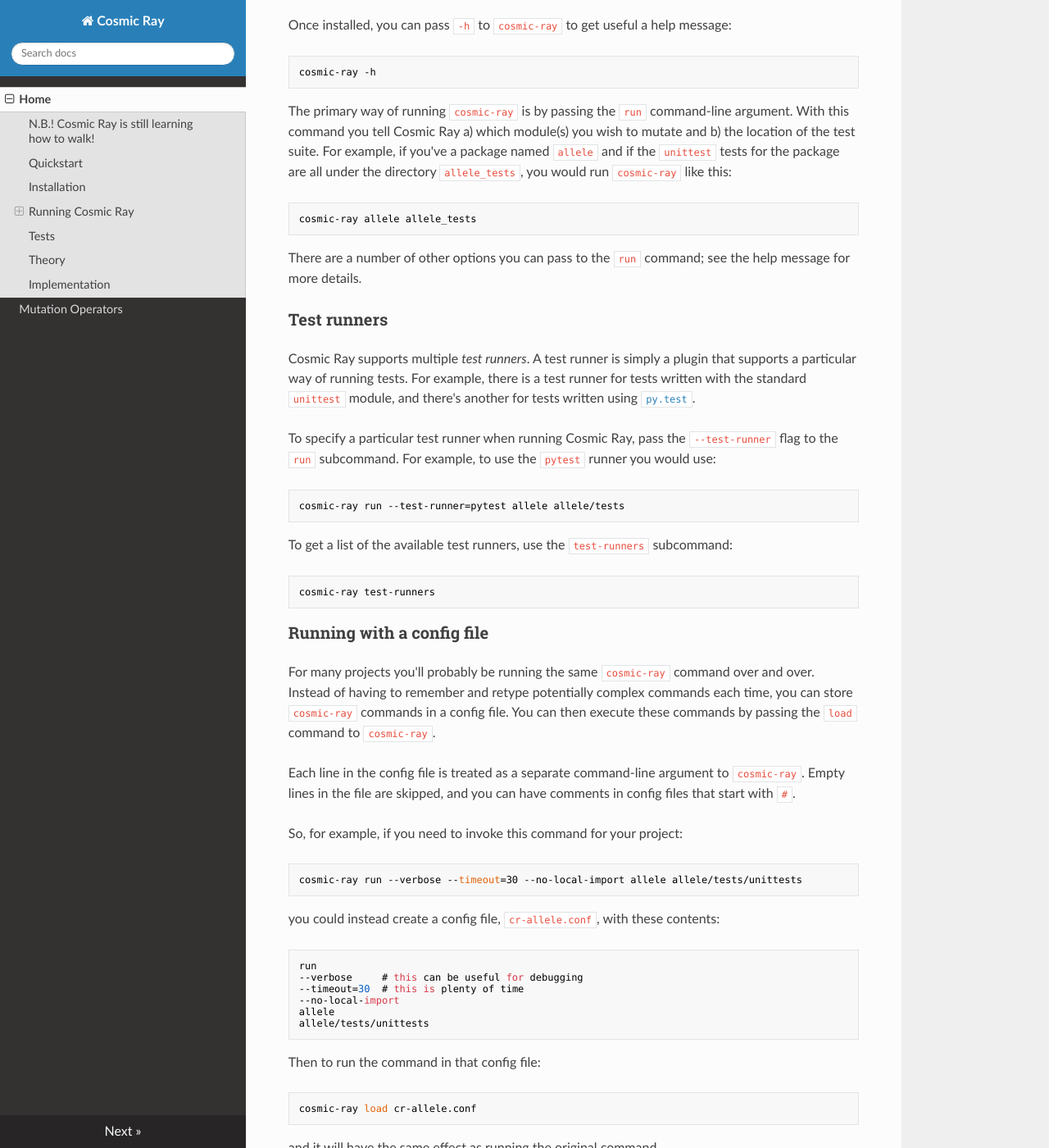
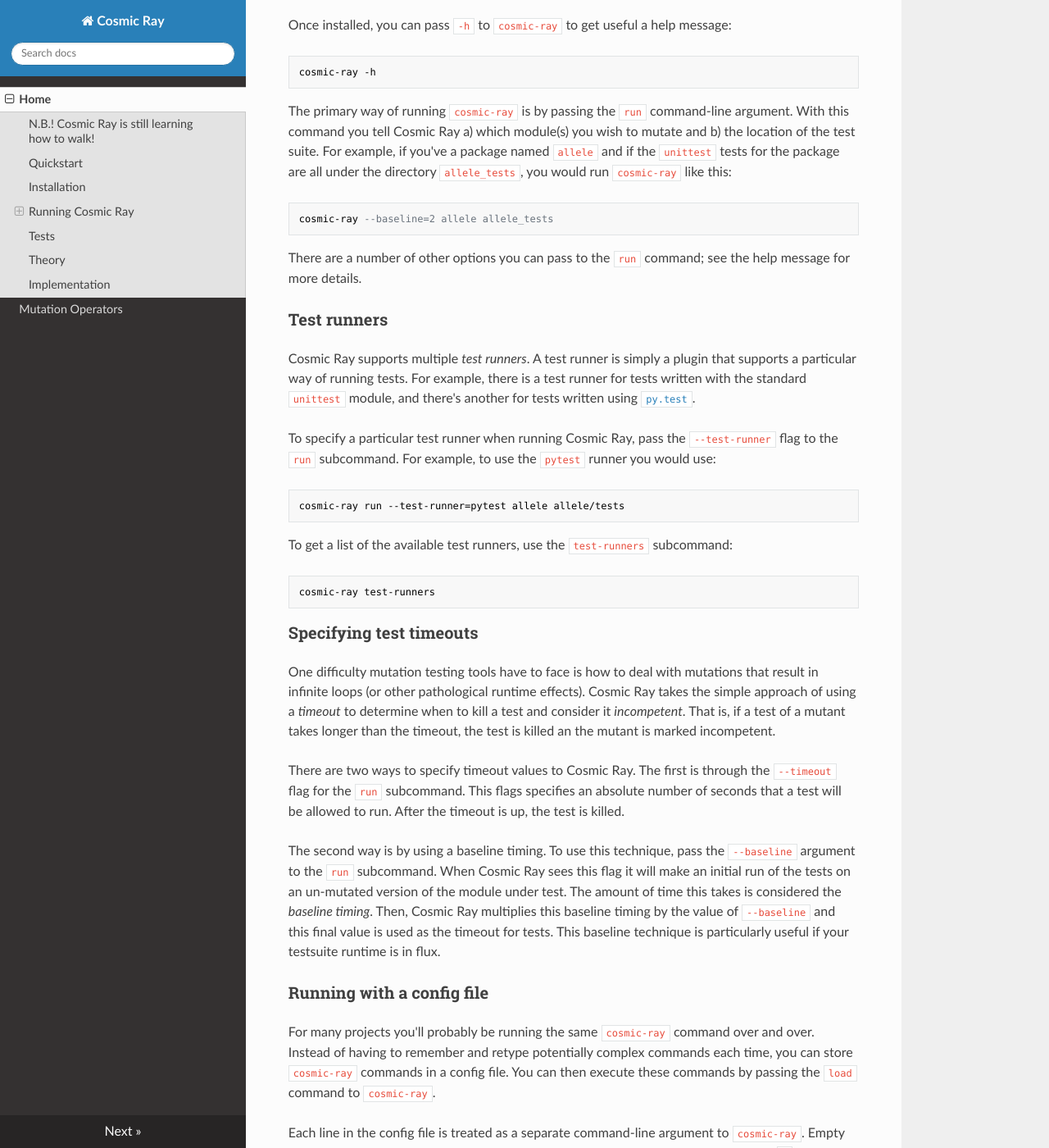
Before and after one commit to sixty-north/cosmic-ray, an MkDocs documentation site: the page built from docs/index.md, in a window 1280 px wide and 1400 px high, scrolled down 1126 px. Shown: the whole window at 82% size. Built offline with MkDocs 1.6.1, drawn with Linux system fonts in a browser that asks for light colours; nearby versions of some CDN libraries; old or Windows-style settings are respelled for this version of MkDocs; some of the changed text lies outside the part shown.

Commit message:
Updated docs to match recent command-line changes.

````diff
--- a/docs/index.md
+++ b/docs/index.md
@@ -24,7 +24,7 @@
 
 ```
 pip install cosmic_ray
-cosmic-ray run my_module path/to/tests
+cosmic-ray run --baseline=2 my_module path/to/tests
 ```
 
 This will print out a bunch of information about what Cosmic Ray is
@@ -65,7 +65,7 @@
 `allele_tests`, you would run `cosmic-ray` like this:
 
 ```
-cosmic-ray allele allele_tests
+cosmic-ray --baseline=2 allele allele_tests
 ```
 
 There are a number of other options you can pass to the `run` command;
@@ -92,6 +92,29 @@
 cosmic-ray test-runners
 ```
 
+### Specifying test timeouts
+
+One difficulty mutation testing tools have to face is how to deal with
+mutations that result in infinite loops (or other pathological runtime
+effects). Cosmic Ray takes the simple approach of using a *timeout* to
+determine when to kill a test and consider it *incompetent*. That is,
+if a test of a mutant takes longer than the timeout, the test is
+killed an the mutant is marked incompetent.
+
+There are two ways to specify timeout values to Cosmic Ray. The first
+is through the `--timeout` flag for the `run` subcommand. This flags
+specifies an absolute number of seconds that a test will be allowed to
+run. After the timeout is up, the test is killed.
+
+The second way is by using a baseline timing. To use this technique,
+pass the `--baseline` argument to the `run` subcommand. When Cosmic
+Ray sees this flag it will make an initial run of the tests on an
+un-mutated version of the module under test. The amount of time this
+takes is considered the *baseline timing*. Then, Cosmic Ray multiplies
+this baseline timing by the value of `--baseline` and this final value
+is used as the timeout for tests. This baseline technique is
+particularly useful if your testsuite runtime is in flux.
+
 ### Running with a config file
 
 For many projects you'll probably be running the same `cosmic-ray`
@@ -107,7 +130,7 @@
 So, for example, if you need to invoke this command for your project:
 
 ```
-cosmic-ray run --verbose --timeout=30 --no-local-import allele allele/tests/unittests
+cosmic-ray run --verbose --timeout=30 --no-local-import --baseline=2 allele allele/tests/unittests
 ```
 
 you could instead create a config file, `cr-allele.conf`, with these
@@ -118,6 +141,7 @@
 --verbose     # this can be useful for debugging
 --timeout=30  # this is plenty of time
 --no-local-import
+--baseline=2
 allele
 allele/tests/unittests
 ```
````
Also changed, not shown: other parts of docs/index.md (+1 -1 lines), README.md (+2 -2 lines).
